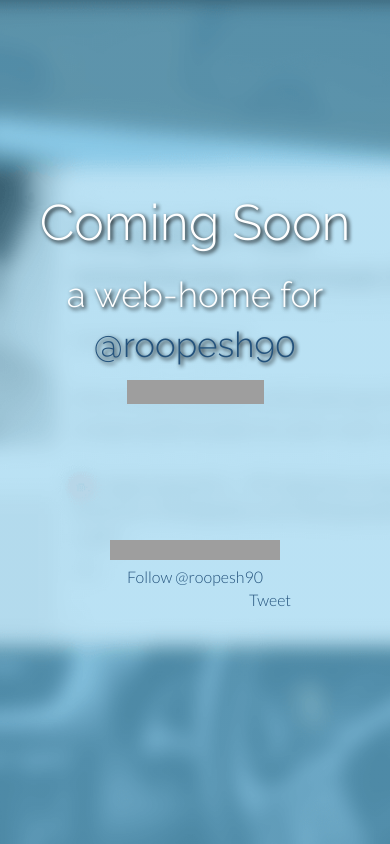
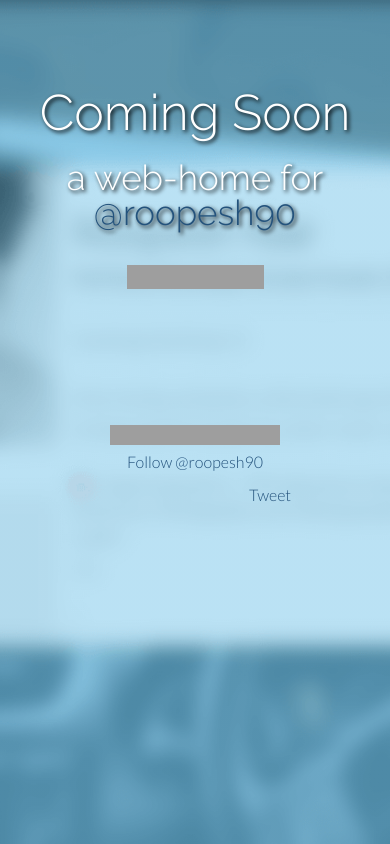
Before and after one commit to roopesh90/roopesh90.github.io, a plain HTML site: page index.html in a window 390 px wide. Shown: the top 844 px of the page. Drawn offline with nearby package versions, Linux system fonts and the light colour scheme; grey boxes are pictures that could not be loaded.

Commit message:
style fixes

```diff
--- a/assets/css/main.css
+++ b/assets/css/main.css
@@ -77,22 +77,30 @@ p {
 .jumbotron_msg_cs{
     font-size: 50px;
     line-height: 50px;
+    padding-bottom: 15px;
 }
 a:hover {
     /*text-shadow: 2px 2px 4px #ffffff;
     background: #23527C;*/
 }
+.sharer{
+    padding-top: 10px;
+}
 
 @media (max-width: 480px) {
+    body{
+        padding-top: 40px;
+    }
     .jumbotron_title_cs{
         font-size: 50px;
     }
     .jumbotron_msg_cs{
         font-size: 35px;
-        line-height: 50px;
+        line-height: 35px;
     }
     a {
         color:#23527C !important;
         /*text-shadow: 2px 2px 4px #ffffff;*/
     }
+
 }
```
